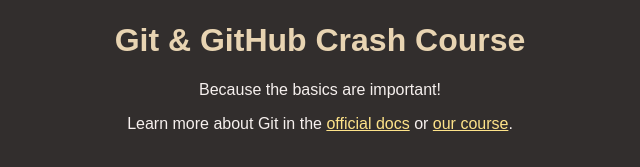
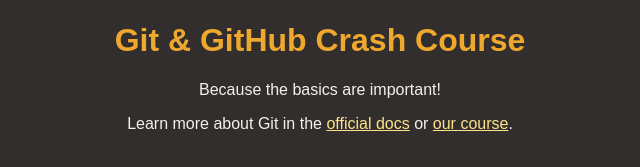
Before and after one commit to SurenSamarchyan/git-github_crash_course_academind, a plain HTML site: page index.html in a window 1280 px wide. Shown: the part 147-314 px from the top of the page, without its empty margins (320-960 px from the left). Drawn offline with Linux system fonts and the light colour scheme.

Commit message:
Changed title color

```diff
--- a/style.css
+++ b/style.css
@@ -17,7 +17,7 @@ body {
 }
 
 h1 {
-    color: #e8d4b2;
+    color: #efa82e;
 =======
 }
 
```
